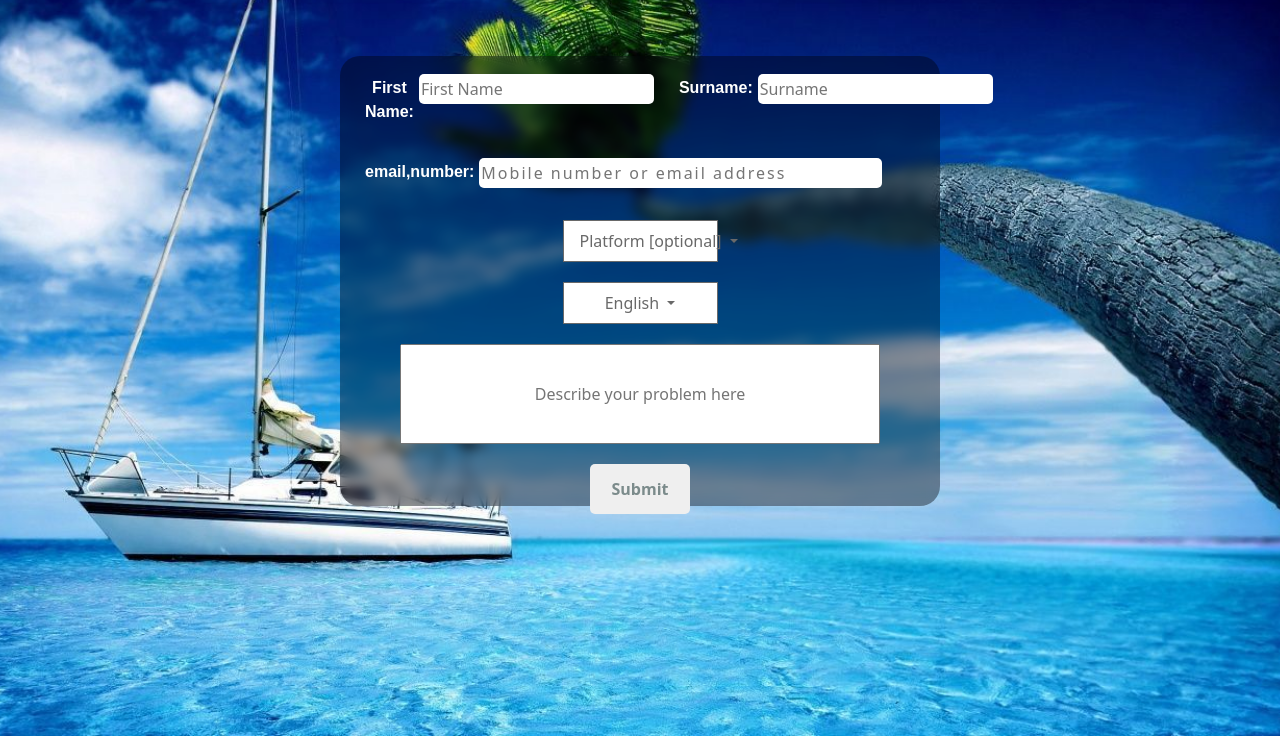
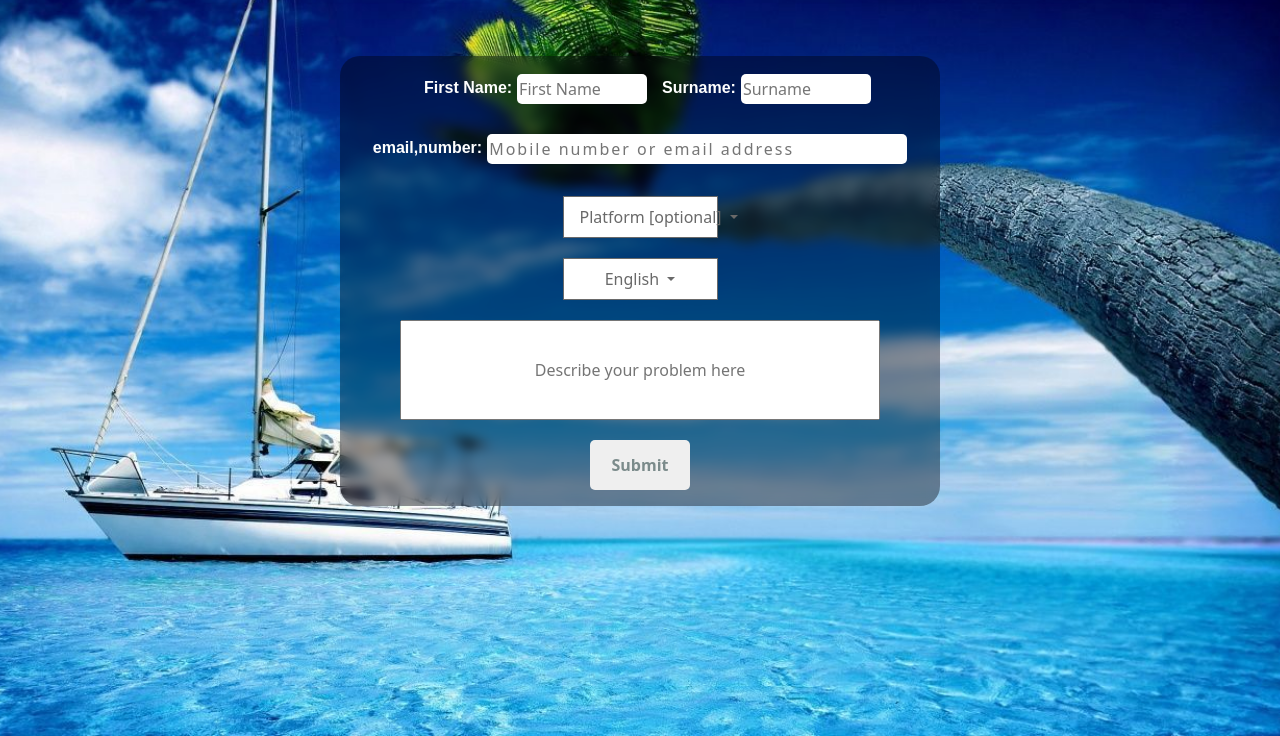
Before and after one commit to sunny080/travel, a plain HTML site: page About.html in a window 1280 px wide. Shown: the part 64-800 px from the top of the page. Drawn offline with nearby package versions, Linux system fonts and the light colour scheme.

Commit message:
Add files via upload

```diff
--- a/about.css
+++ b/about.css
@@ -121,6 +121,7 @@ body{
 }
 
 .helon{
+
 text-align: center;
 background-color:rgba(0,0,8,0.4);
 border-radius: 20px;
@@ -134,6 +135,7 @@ margin-top: 120px;
 .lone{
 
     display: flex;
+    justify-content: center;
 
 
 }
@@ -149,6 +151,7 @@ margin-top: 120px;
     border-radius:5px ;
     border:none;
     outline:none;
+    width: 130px;
 
 }
 .bonty:focus{
@@ -161,7 +164,7 @@ margin-top: 120px;
     margin-top: 20px;
     display: flex;
     justify-content: center;
-    margin-left: 25px;
+    margin-left: 15px;
 
 }
 .randy{
@@ -172,8 +175,9 @@ margin-top: 120px;
 }
 .hellowen{
     display: flex;
+    justify-content: center;
     margin-top: 20px;
-    margin-left: 25px;
+
 }
 .hig{
     height:30px ;
```
